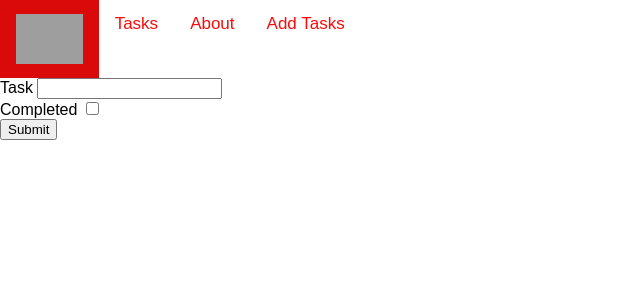
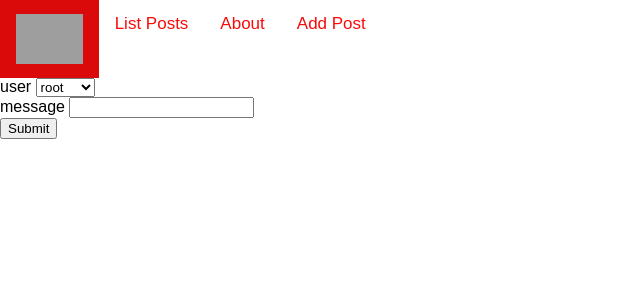
Before and after one commit to Zake-Ahmed/python-projectTrial, a Flask app: page /add in a window 1280 px wide. Shown: the top 300 px of the page, without its empty margins (0-640 px from the left). Run offline with Flask 2, Linux system fonts and the light colour scheme; data comes from the database, SQL or seed files in the repository; both versions use the stored data as it was after the commit; grey boxes are pictures that could not be loaded.

Commit message:
finished for the dat

```diff
--- a/application/forms.py
+++ b/application/forms.py
@@ -14,5 +14,6 @@ class UserForm(FlaskForm):
     submit= SubmitField("Submit")
 
 class PostForm(FlaskForm):
-    user = SelectField("User Name" ,choices=[])
-    message = StringField("Message")
+    user = SelectField("user" ,choices=[])
+    message = StringField("message")
+    submit= SubmitField("Submit")
--- a/application/models.py
+++ b/application/models.py
@@ -10,7 +10,7 @@ class Users(db.Model):
     userName = db.Column(db.String(30))
     firstName = db.Column(db.String(30),nullable = True)
     lastName = db.Column(db.String(30),nullable = True)
-    post=db.relationship('Post', backref='users')
+    post=db.relationship('Posts', backref='post')
 
 
 
--- a/application/routes.py
+++ b/application/routes.py
@@ -1,17 +1,19 @@
 from application import app, db
-from application.models import ToDo
-from application.forms import TaskForm
+from application.models import ToDo,Users,Posts
+from application.forms import TaskForm ,PostForm,UserForm
 from flask import Flask, redirect, url_for, render_template, request
 
 
 @app.route('/')
 def index():
-    todo = ToDo.query.all()
+    posts = Posts.query.all()
+
+
     # empstr = ""
     # for t_name in todo:
     #     empstr += f'{t_name.id} {t_name.task_name} {t_name.completed} <br>'
     # return empstr
-    return render_template("task.html", ToDo=todo)
+    return render_template("task.html", ToDo=posts)
 
 @app.route('/about')
 def about():
@@ -28,13 +30,16 @@ def home():
 
 @app.route('/add', methods=['GET', 'POST'])
 def add():
-    form = TaskForm()
+    form = PostForm()
+    form.user.choices=[(users.id,users.userName) for users in Users.query.all()]
     if request.method == 'POST':
         if form.validate_on_submit():
-            taskData = ToDo(
-                task_name = form.task_name.data,
-                completed = form.completed.data
+            taskData = Posts(
+                message = form.message.data,
+                userID = form.user.data
+
             )
+
             db.session.add(taskData)
             db.session.commit()
             return redirect(url_for('index'))
@@ -49,14 +54,21 @@ def complete(id):
 
 @app.route('/update/<int:id>/<newtask>')
 def update(id, newtask):
-    todo = ToDo.query.get(id)
-    todo.task_name = newtask
+    todo = Posts.query.get(id)
+    todo.message = newtask
     db.session.commit()
     return redirect(url_for('index'))
 
 @app.route('/delete/<t_name>')
 def delete(t_name):
-    task_del = ToDo.query.filter_by(task_name=t_name).first()
+    task_del = Posts.query.filter_by(message=t_name).first()
     db.session.delete(task_del)
     db.session.commit()
     return redirect(url_for('index'))
+
+@app.route('/like/<t_name>')
+def like(t_name):
+    task_del = Posts.query.filter_by(message=t_name).first()
+    task_del.likes +=1
+    db.session.commit()
+    return redirect(url_for('index'))
--- a/application/templates/addTask.html
+++ b/application/templates/addTask.html
@@ -6,9 +6,9 @@
 <div class="form">
     <form method="POST", action="">
         {{ form.hidden_tag() }}
-        {{ form.task_name.label }} {{ form.task_name }}
+        {{ form.user.label }} {{ form.user}}
         <br>
-        {{ form.completed.label }} {{ form.completed }}
+        {{ form.message.label }} {{ form.message }}
         <br>
         {{ form.submit }}
     </form>
--- a/application/templates/layout.html
+++ b/application/templates/layout.html
@@ -35,9 +35,9 @@
         <body>
             <div class="topnav">
         <a href= "{{url_for('home')}}"><img src="https://o.remove.bg/downloads/1e3d64b2-a3bb-42fa-aeeb-8cebcd00700c/download-removebg-preview.png" alt="Todo-logo" style="max-width: 150px; max-height: 50px"> </img></a>
-        <a href="{{ url_for('index') }}">Tasks</a>
+        <a href="{{ url_for('index') }}">List Posts</a>
         <a href="{{ url_for('about') }}">About</a>
-        <a href="{{ url_for('add') }}">Add Tasks</a>
+        <a href="{{ url_for('add') }}">Add Post</a>
     </div>
         <body>
         {% block body %}
```
Also changed, not shown: application/__init__.py (+6 -1 lines), application/templates/task.html (+8 -3 lines), create.py (+8 -1 lines), application/data.db, application/database.db (added).
